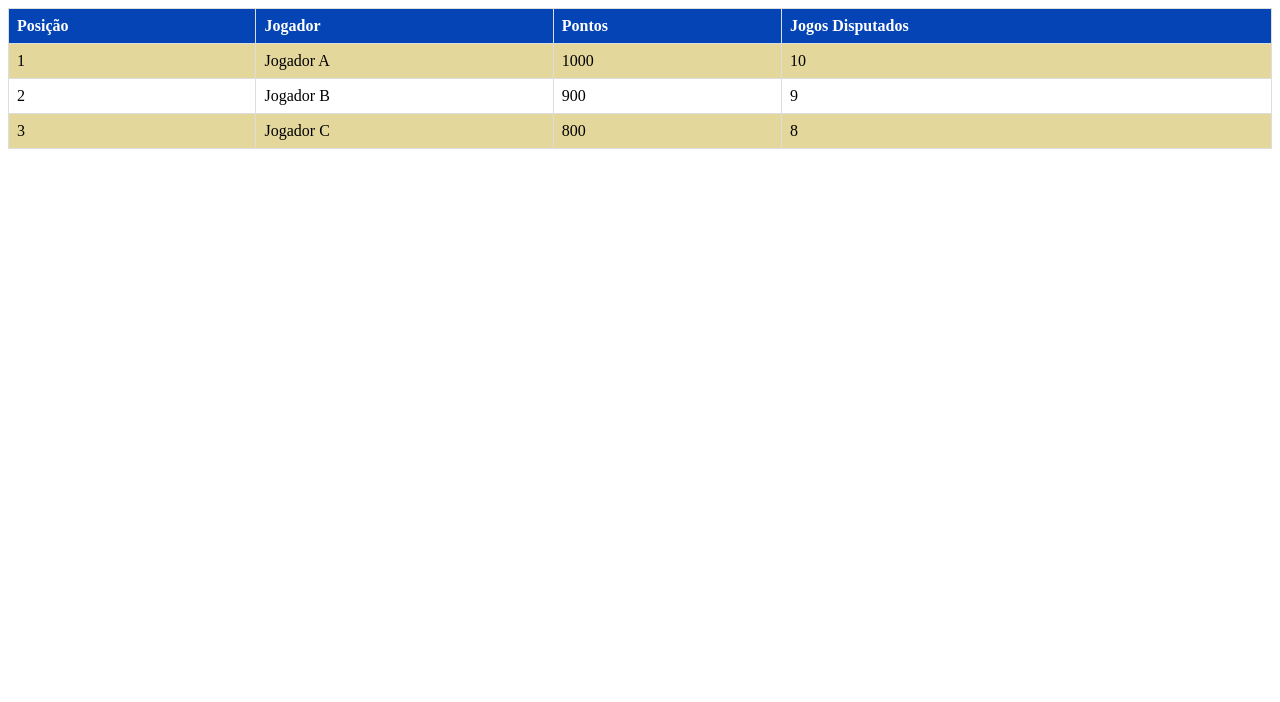
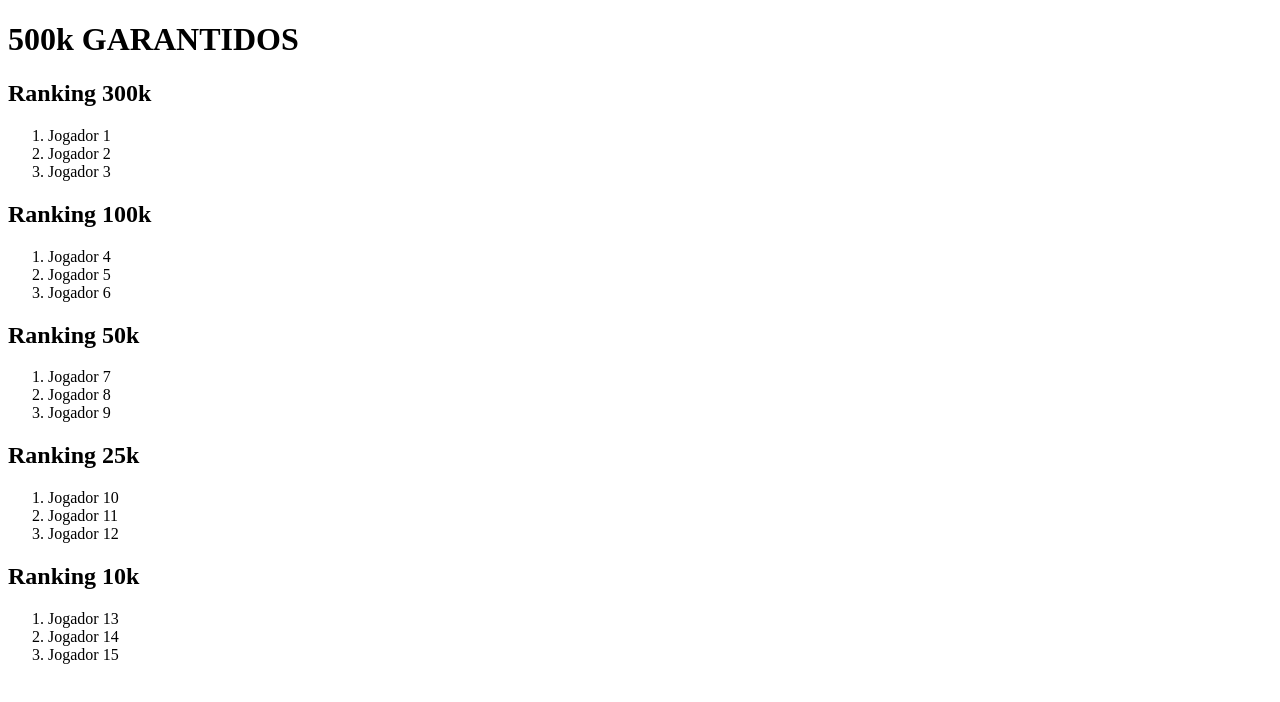
Before and after one commit to saulorosar/lbc, a plain HTML site: page index.html in a window 1280 px wide. Drawn offline with Linux system fonts and the light colour scheme.

Commit message:
Update index.html

```diff
--- a/index.html
+++ b/index.html
@@ -1,51 +1,39 @@
 <!DOCTYPE html>
 <html>
   <head>
-    <style>
-      table {
-        width: 100%;
-        border-collapse: collapse;
-      }
-      th, td {
-        border: 1px solid #dddddd;
-        padding: 8px;
-        text-align: left;
-      }
-      th {
-        background-color: #0444b4;
-        color: #ffffff;
-      }
-      tr:nth-child(even) {
-        background-color: #e4d79b;
-      }
-    </style>
+    <title>Liga Balneário Camboriú de Poker</title>
   </head>
   <body>
-    <table>
-      <tr>
-        <th>Posição</th>
-        <th>Jogador</th>
-        <th>Pontos</th>
-        <th>Jogos Disputados</th>
-      </tr>
-      <tr>
-        <td>1</td>
-        <td>Jogador A</td>
-        <td>1000</td>
-        <td>10</td>
-      </tr>
-      <tr>
-        <td>2</td>
-        <td>Jogador B</td>
-        <td>900</td>
-        <td>9</td>
-      </tr>
-      <tr>
-        <td>3</td>
-        <td>Jogador C</td>
-        <td>800</td>
-        <td>8</td>
-      </tr>
-    </table>
+    <h1>500k GARANTIDOS</h1>
+    <h2>Ranking 300k</h2>
+    <ol>
+      <li>Jogador 1</li>
+      <li>Jogador 2</li>
+      <li>Jogador 3</li>
+    </ol>
+    <h2>Ranking 100k</h2>
+    <ol>
+      <li>Jogador 4</li>
+      <li>Jogador 5</li>
+      <li>Jogador 6</li>
+    </ol>
+    <h2>Ranking 50k</h2>
+    <ol>
+      <li>Jogador 7</li>
+      <li>Jogador 8</li>
+      <li>Jogador 9</li>
+    </ol>
+    <h2>Ranking 25k</h2>
+    <ol>
+      <li>Jogador 10</li>
+      <li>Jogador 11</li>
+      <li>Jogador 12</li>
+    </ol>
+    <h2>Ranking 10k</h2>
+    <ol>
+      <li>Jogador 13</li>
+      <li>Jogador 14</li>
+      <li>Jogador 15</li>
+    </ol>
   </body>
 </html>
```
